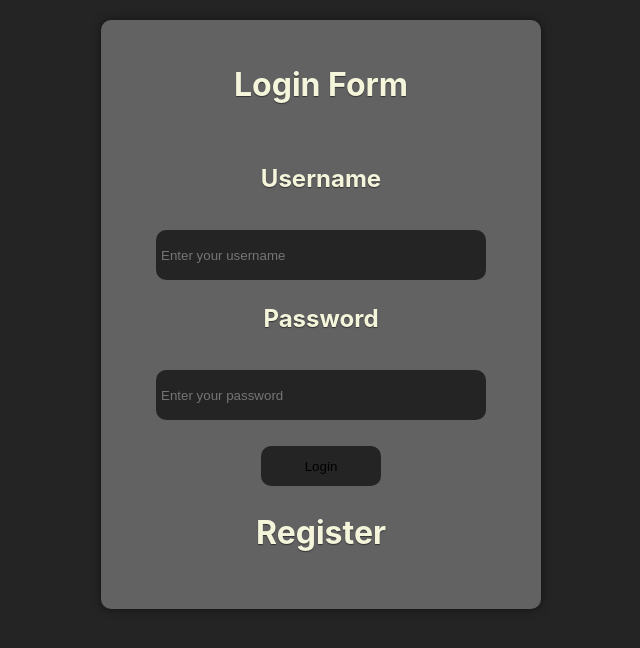
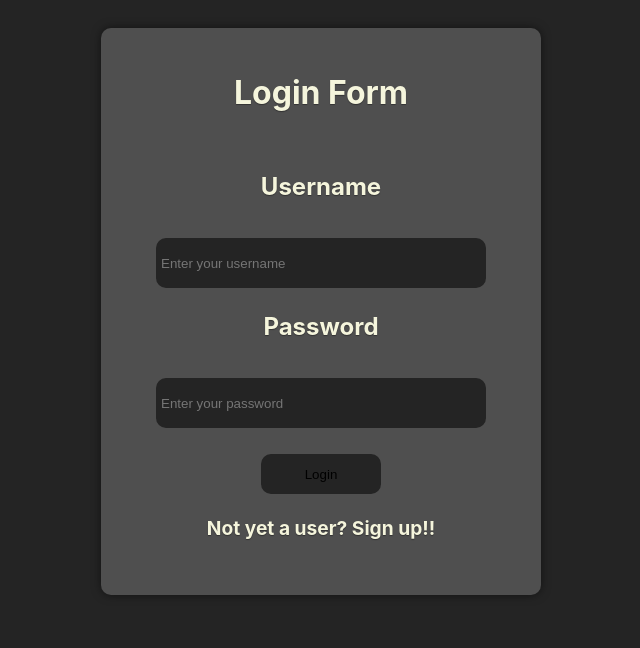
Before and after one commit to datcord/loginform, a React (Vite) app: page / in a window 1280 px wide. Shown: the top 648 px of the page, without its empty margins (319-959 px from the left). Built offline with nearby package versions, Linux system fonts and the light colour scheme.

Commit message:
Refactor form animations and styles; enhance layout and accessibility

```diff
--- a/src/App.css
+++ b/src/App.css
@@ -1,3 +1,13 @@
+.App {
+  position: relative;
+  max-height: 100dvh;
+  max-width: 100dvw;
+  max-height: 100vh;
+  max-width: 100vw;
+  display: flex;
+  justify-content: center;
+}
+
 form {
   width: min(400px, 80vw);
   height: auto;
@@ -10,10 +20,32 @@ form {
   border-radius: 10px;
   box-shadow: 0 0 10px rgba(0, 0, 0, 0.5);
   padding: 20px;
-  transition: all 0.3s ease;
-  animation: background 5s infinite;
+  position: fixed;
+  opacity: 0;
+  transform: translateY(20px) translateX(0);
+  pointer-events: none;
+  transition: all 0.5s ease-in-out;
+  animation: showup 0.5s reverse;
+}
+form.active {
+  animation: showup 1s forwards;
+  pointer-events: all;
+  transition: all 0.5s ease-in-out;
 }
 
+@keyframes showup {
+  from {
+    opacity: 0;
+    border-radius: 100%;
+    scale: 0.8;
+    transform: translateY(20px);
+  }
+  to {
+    opacity: 1;
+    scale: 1;
+    transform: translateY(0);
+  }
+}
 @keyframes background {
   0% {
     background: rgba(255, 255, 255, 0.2);
@@ -25,37 +57,7 @@ form {
     background: rgba(255, 255, 255, 0.2);
   }
 }
-@keyframes rotate {
-  from {
-    transform: rotate(0deg);
-  }
-  to {
-    transform: rotate(360deg);
-  }
-}
-@keyframes glitch {
-  0% {
-    transform: none;
-    background: rgba(255, 255, 255, 0.2);
-  }
-  25% {
-    transform: translate(-3px, 5px) scale(1.01);
-    background: rgba(255, 255, 255, 0.5);
-  }
-  50% {
-    transform: translate(3px, -5px) scale(1.03);
-    background: rgba(255, 255, 255, 0.5);
-  }
-  75% {
-    transform: translate(-3px, 5px) scale(1.01);
-    background: rgba(255, 255, 255, 0.5);
-  }
-  100% {
-    transform: none;
-    background: rgba(255, 255, 255, 0.2);
-  }
-}
-h1, h2 {
+h1, h3, h2 {
   color: beige;
   text-shadow: 0px 1px 1px #333;
   margin-bottom: 2rem;
@@ -64,6 +66,10 @@ h1, h2 {
 
 h2 {
   font-size: 1.5rem;
+}
+
+h3 {
+  font-size: 1.2rem;
 }
 
 input, button {
--- a/src/App.jsx
+++ b/src/App.jsx
@@ -16,9 +16,7 @@ function App() {
   const LoginForm = () => {
     return (
       <form
-        style={{
-          display: activeForm === "login" ? "flex" : "none",
-        }}
+        className={activeForm === "login" ? "active" : ""}
         onSubmit={handleSubmit}
       >
         <h1>Login Form</h1>
@@ -28,7 +26,7 @@ function App() {
         <input type="password" placeholder="Enter your password" />
         <br />
         <button type="submit">Login</button>
-        <h1 onClick={toggleForm}>Register</h1>
+        <h3 onClick={toggleForm}>Not yet a user? Sign up!!</h3>
       </form>
     );
   };
@@ -36,9 +34,7 @@ function App() {
   const SignupForm = () => {
     return (
       <form
-        style={{
-          display: activeForm === "register" ? "flex" : "none",
-        }}
+        className={activeForm === "register" ? "active" : ""}
         onSubmit={handleSubmit}
       >
         <h1>Sign up Form</h1>
@@ -59,7 +55,7 @@ function App() {
         />
         <br />
         <button type="submit">Register</button>
-        <h1 onClick={toggleForm}>Login</h1>
+        <h3 onClick={toggleForm}>Already a user? Login</h3>
       </form>
     );
   };
--- a/src/App.scss
+++ b/src/App.scss
@@ -1,4 +1,13 @@
 $rounded-corners: 10px;
+.App {
+  position: relative;
+  max-height: 100dvh;
+  max-width: 100dvw;
+  max-height: 100vh;
+  max-width: 100vw;
+  display: flex;
+  justify-content: center;
+}
 form {
   width: min(400px, 80vw);
   height: auto;
@@ -11,8 +20,30 @@ form {
   border-radius: $rounded-corners;
   box-shadow: 0 0 10px rgba(0, 0, 0, 0.5);
   padding: 20px;
-  transition: all 0.3s ease;
-  animation: background 5s infinite;
+  position: fixed;
+  opacity: 0;
+  transform: translateY(20px) translateX(0);
+  pointer-events: none;
+  transition: all 0.5s ease-in-out;
+  animation: showup 0.5s reverse;
+  &.active {
+    animation: showup 1s forwards;
+    pointer-events: all;
+    transition: all 0.5s ease-in-out;
+  }
+}
+@keyframes showup {
+  from {
+    opacity: 0;
+    border-radius: 100%;
+    scale: 0.8;
+    transform: translateY(20px);
+  }
+  to {
+    opacity: 1;
+    scale: 1;
+    transform: translateY(0);
+  }
 }
 @keyframes background {
   0% {
@@ -25,36 +56,6 @@ form {
     background: rgba(255, 255, 255, 0.2);
   }
 }
-@keyframes rotate {
-  from {
-    transform: rotate(0deg);
-  }
-  to {
-    transform: rotate(360deg);
-  }
-}
-@keyframes glitch {
-  0% {
-    transform: none;
-    background: rgba(255, 255, 255, 0.2);
-  }
-  25% {
-    transform: translate(-3px, 5px) scale(1.01);
-    background: rgba(255, 255, 255, 0.5);
-  }
-  50% {
-    transform: translate(3px, -5px) scale(1.03);
-    background: rgba(255, 255, 255, 0.5);
-  }
-  75% {
-    transform: translate(-3px, 5px) scale(1.01);
-    background: rgba(255, 255, 255, 0.5);
-  }
-  100% {
-    transform: none;
-    background: rgba(255, 255, 255, 0.2);
-  }
-}
 h1 {
   color: beige;
   text-shadow: 0px 1px 1px #333;
@@ -64,6 +65,10 @@ h1 {
 h2 {
   @extend h1;
   font-size: 1.5rem;
+}
+h3 {
+  @extend h1;
+  font-size: 1.2rem;
 }
 input {
   width: 80%;
```
Also changed, not shown: 1 other file (tests, documents, lock files or other folders).
